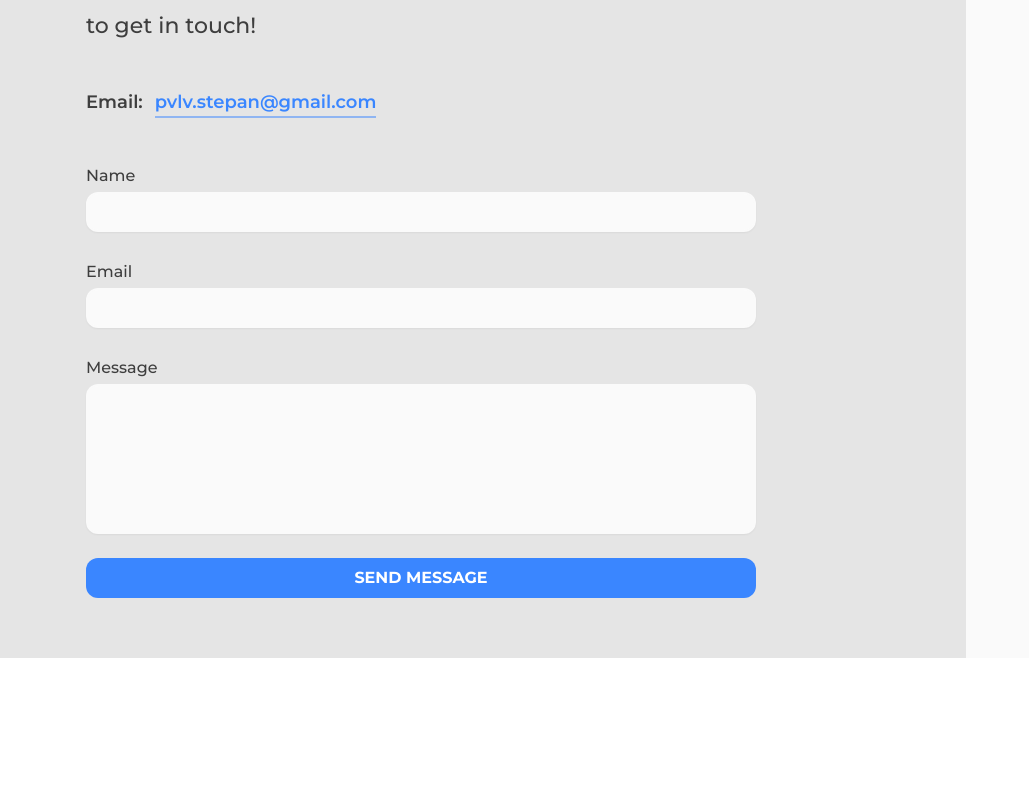
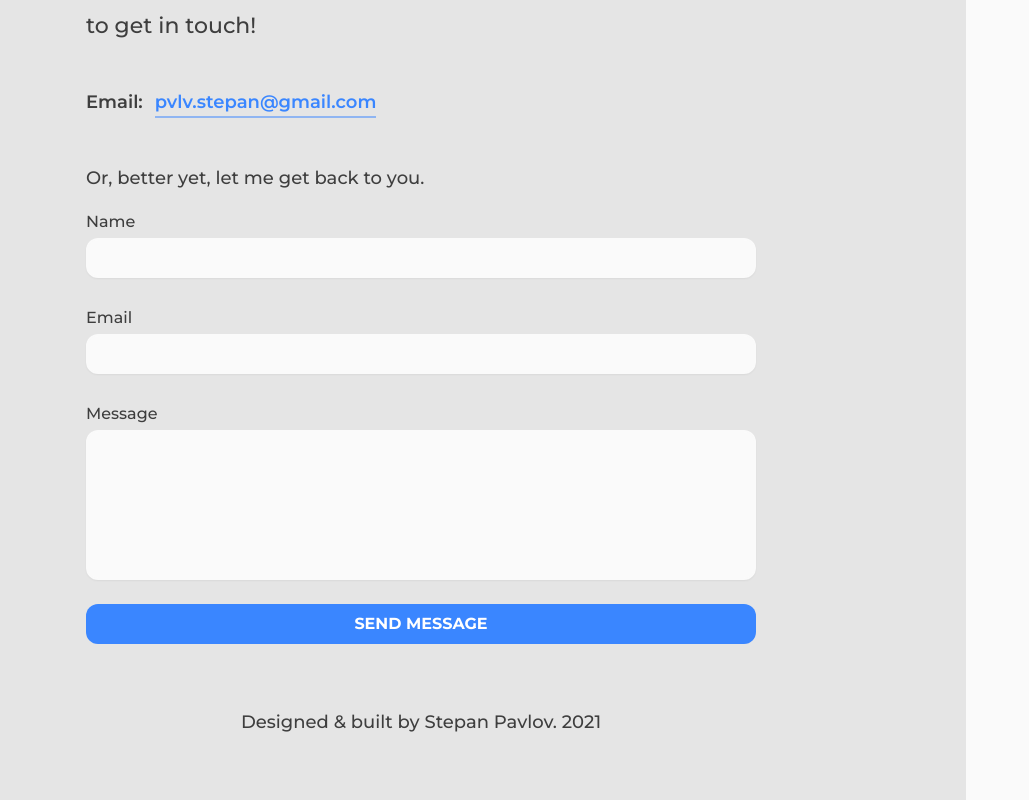
Before and after one commit to pvlvstepan/portfolio-v1, a React (Create React App) app: page / in a window 1280 px wide. Shown: the part 2148-2948 px from the top of the page, without its empty margins (0-1029 px from the left). Before the commit the page ends 2806 px from the top, so only its background shows below. Built offline with nearby package versions, Linux system fonts and the light colour scheme.

Commit message:
Add footer & move contact details into one file

```diff
--- a/src/App.js
+++ b/src/App.js
@@ -5,6 +5,7 @@ import SectionHome from './components/SectionHome';
 import SectionProjects from './components/SectionProjects';
 import SideNav from './components/SideNav';
 import 'focus-visible/dist/focus-visible';
+import Footer from './components/Footer';
 
 function App() {
 
@@ -25,6 +26,7 @@ function App() {
         <SectionProjects />
         <SectionAbout />
         <SectionContact />
+        <Footer />
       </Box>
     </Container>
   );
--- a/src/components/Footer/index.js
+++ b/src/components/Footer/index.js
@@ -0,0 +1,16 @@
+import React from 'react';
+import { Flex, Text } from "@chakra-ui/react";
+
+const Footer = () => {
+    return (
+        <Flex
+            fontSize='18px'
+            direction='column'
+            maxW={{ xs: 'full', lg: '650', xl: '670' }} pb={{ xs: '60px', xxl: '85px' }}
+            align='center'>
+            <Text align='center'>Designed & built by Stepan Pavlov. 2021</Text>
+        </Flex>
+    );
+};
+
+export default Footer;
--- a/src/components/SectionContact/ContactDetails/EmailPopover/index.js
+++ b/src/components/SectionContact/ContactDetails/EmailPopover/index.js
@@ -3,10 +3,11 @@ import React from 'react';
 import { FaClipboard, FaClipboardCheck } from 'react-icons/fa';
 import { IoIosMail } from 'react-icons/io';
 import PopoverLink from '../PopoverLink';
+import { email } from './../../../../data/contactDetails';
 
 const EmailPopoever = ({ confirmCopy }) => {
 
-    const { hasCopied, onCopy } = useClipboard('pvlv.stepan@gmail.com');
+    const { hasCopied, onCopy } = useClipboard(email);
     const bg = useColorModeValue('light.bgLighter', 'dark.bgLighter');
 
     const handleCopy = () => {
@@ -22,7 +23,7 @@ const EmailPopoever = ({ confirmCopy }) => {
             <Popover trigger='hover' placement='bottom'>
                 <PopoverTrigger>
                     <Box width='min'>
-                        <PopoverLink text='pvlv.stepan@gmail.com' />
+                        <PopoverLink text={email} />
                     </Box>
                 </PopoverTrigger>
                 <PopoverContent rounded='2xl' width='min' bg={bg}>
@@ -36,7 +37,7 @@ const EmailPopoever = ({ confirmCopy }) => {
                             leftIcon={hasCopied ? <FaClipboardCheck /> : <FaClipboard />}>Copy</Button>
                         <Button as={Link}
                             size='sm'
-                            href='mailto:pvlv.stepan@gmail.com'
+                            href={'mailto:' + email}
                             variant='solid'
                             aria-label='Contact via internal app'
                             leftIcon={<IoIosMail />}>Contact</Button>
--- a/src/components/SectionContact/index.js
+++ b/src/components/SectionContact/index.js
@@ -1,4 +1,4 @@
-import { Box } from '@chakra-ui/layout';
+import { Box, Text } from '@chakra-ui/layout';
 import React from 'react';
 import { SectionDescription, SectionTitle } from '../TextElements';
 import ContactDetails from './ContactDetails';
@@ -10,6 +10,7 @@ const SectionContact = () => {
             <SectionTitle text='Contact' />
             <SectionDescription text="Have a matter to discuss? Feel free to get in touch!" />
             <ContactDetails />
+            <Text mb='10px' fontSize='18px'>Or, better yet, let me get back to you.</Text>
             <ContactForm />
         </Box>
     );
--- a/src/components/SideNav/index.js
+++ b/src/components/SideNav/index.js
@@ -4,6 +4,7 @@ import { FaLinkedinIn } from 'react-icons/fa';
 import React from 'react';
 import NavLink from './NavLink';
 import ColorModeToggle from './ColorModeToggle';
+import { github, instagram, linkedIn } from './../../data/contactDetails';
 
 const SideNav = () => {
     return (
@@ -27,9 +28,9 @@ const SideNav = () => {
             </VStack>
             <VStack spacing={12} align='left'>
                 <HStack spacing={6}>
-                    <NavLink text={<AiOutlineInstagram />} to='https://instagram.com/glyxs_' type='socialLink' />
-                    <NavLink text={<AiFillGithub />} to='https://github.com/pvlvstepan' type='socialLink' />
-                    <NavLink text={<FaLinkedinIn />} to='' type='socialLink' />
+                    <NavLink text={<AiOutlineInstagram />} to={instagram} type='socialLink' />
+                    <NavLink text={<AiFillGithub />} to={github} type='socialLink' />
+                    <NavLink text={<FaLinkedinIn />} to={linkedIn} type='socialLink' />
                 </HStack>
                 <ColorModeToggle />
             </VStack>
--- /dev/null
+++ b/src/data/contactDetails/index.js
@@ -0,0 +1,4 @@
+export const email = 'pvlv.stepan@gmail.com';
+export const github = 'https://github.com/pvlvstepan';
+export const instagram = 'https://instagram.com/glyxs_';
+export const linkedIn = '#';
```
